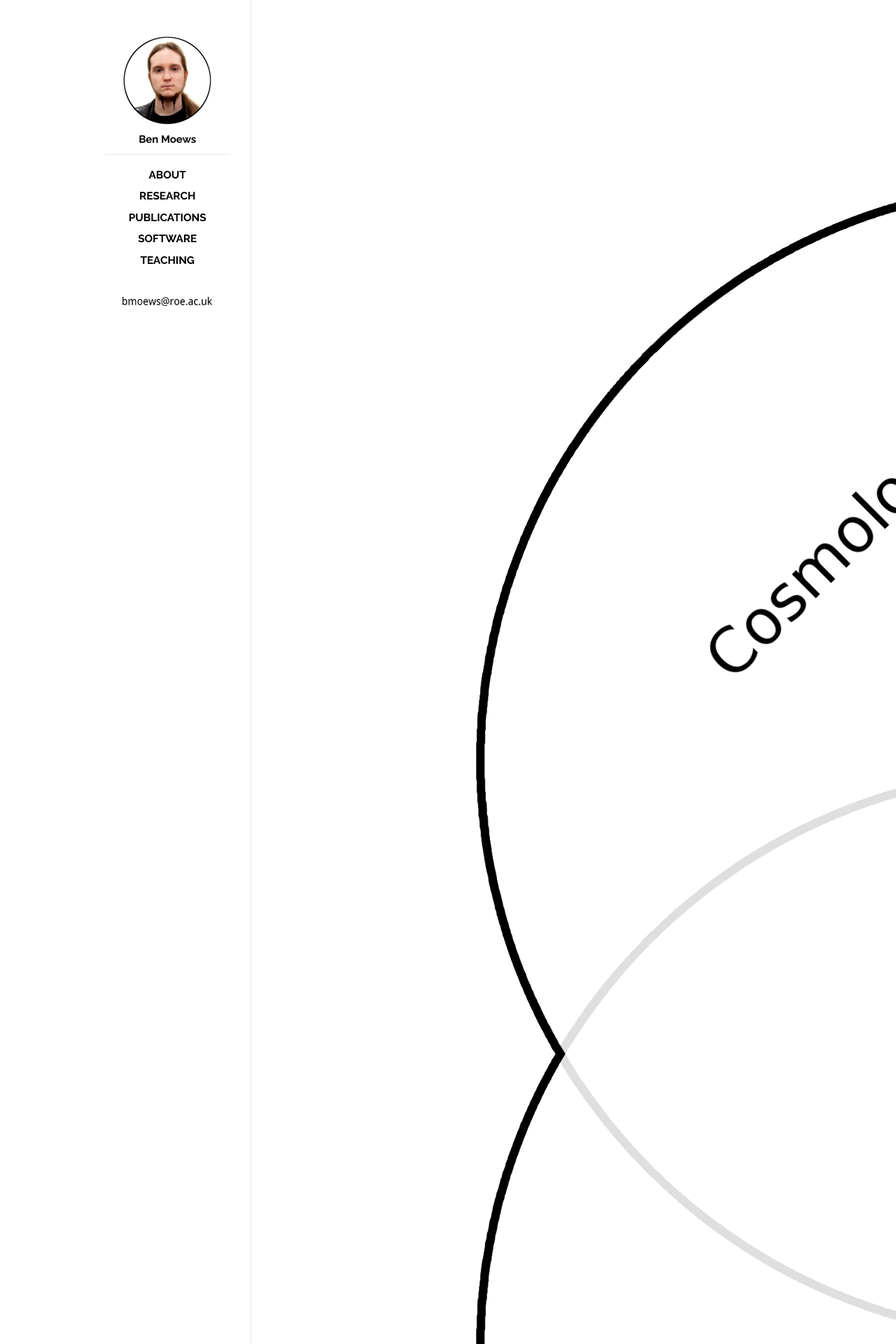
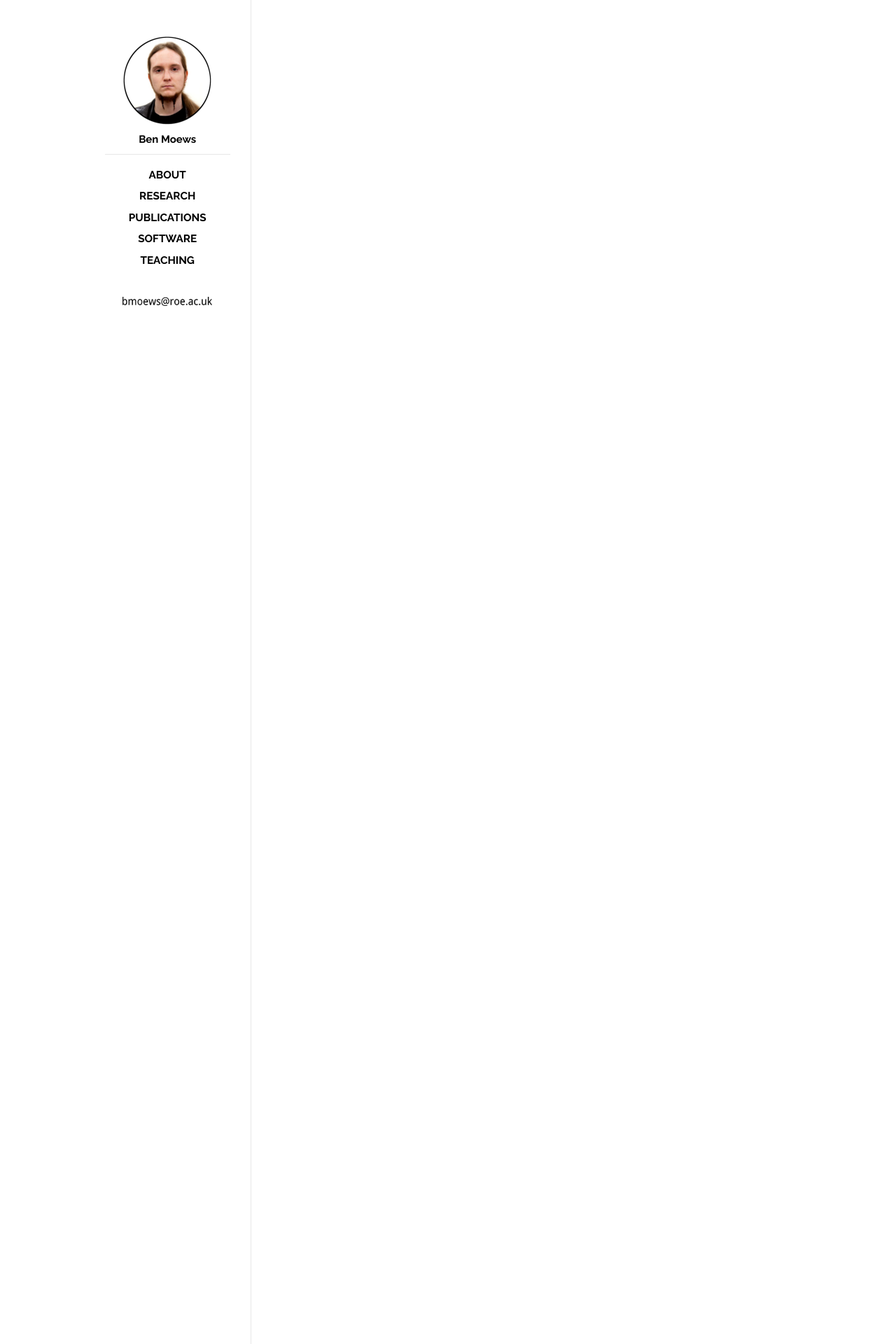
Before and after one commit to moews/moews.github.io, a Jekyll site: the page built from _posts/2017-03-28-home.md, in a window 1280 px wide. Shown: the top 1920 px of the page at 70% size. Built offline with Jekyll 4.4.1, drawn with Linux system fonts in a browser that asks for light colours.

Commit message:
Update 2017-03-28-home.md

```diff
--- a/_posts/2017-03-28-home.md
+++ b/_posts/2017-03-28-home.md
@@ -8,7 +8,17 @@
 
 <!--<img src="/images/home_graphic.png" width="70%">-->
 
-<head>
+<style type="text/css">
+a.swap {
+background-image:url(image1.jpg);
+}
+
+a.swap:hover {
+background-image:url(image2.jpg);
+}
+</style>
+
+<!--<head>
 <meta charset="UTF-8">
 <style type="text/css">
     ul.menu {
@@ -43,4 +53,4 @@
     <ul class="menu">
         <li class="home_image"><a href="about"></a></li>
     </ul>
-</body>
+</body>-->
```
